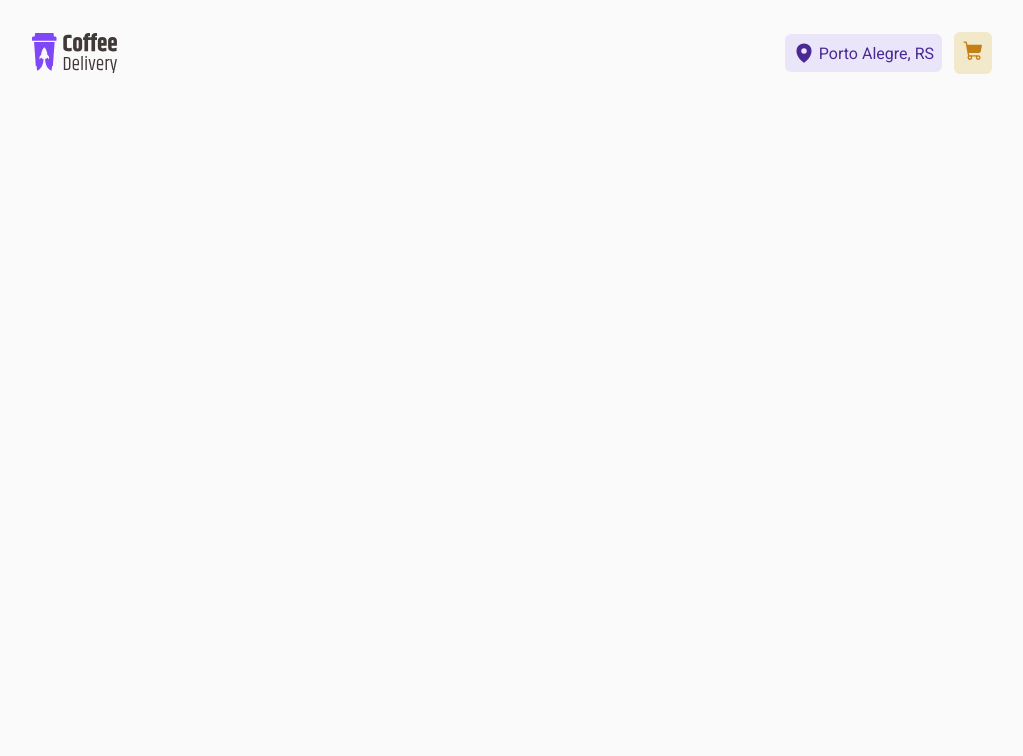
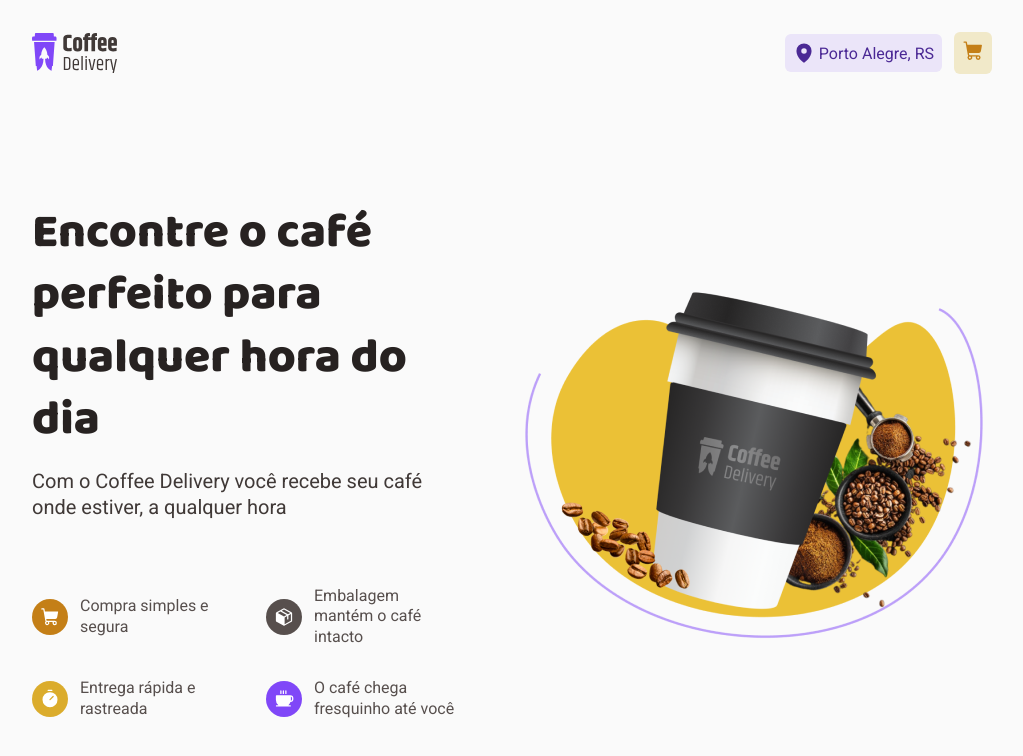
Before and after one commit to juliamchdo/coffee-delivery, a React (Vite) app: page / in a window 1280 px wide. Shown: the top 756 px of the page, without its empty margins (128-1151 px from the left). Built offline with nearby package versions, Linux system fonts and the light colour scheme.

Commit message:
add home banner info

```diff
--- a/src/Router.tsx
+++ b/src/Router.tsx
@@ -1,10 +1,17 @@
 import { Route, Routes } from "react-router-dom";
 import { DefaultLayout } from "./layouts/DefaultLayout";
+import { Home } from "./pages/Home";
+import { Checkout } from "./pages/Checkout";
+import { OrderSuccess } from "./pages/OrderSuccess";
 
 export function Router() {
   return (
     <Routes>
-      <Route path="/" element={<DefaultLayout />}></Route>
+      <Route path="/" element={<DefaultLayout />}>
+        <Route path="/" element={<Home />} />
+        <Route path="/checkout" element={<Checkout />} />
+        <Route path="/success" element={<OrderSuccess />} />
+      </Route>
     </Routes>
   );
 }
--- /dev/null
+++ b/src/pages/Checkout/index.tsx
@@ -0,0 +1,3 @@
+export function Checkout() {
+  return <div>checkout</div>;
+}
--- a/src/pages/Home/index.tsx
+++ b/src/pages/Home/index.tsx
@@ -0,0 +1,63 @@
+import {
+  HomeContainer,
+  Info,
+  Banner,
+  Subtitle,
+  Title,
+  ItensGroup,
+  Item,
+  ItemIcon,
+  ItemText,
+} from "./styles";
+
+import { ShoppingCart, Package, Timer, Coffee } from "@phosphor-icons/react";
+
+import CoffeeCup from "../../assets/coffee-cup.png";
+
+export function Home() {
+  return (
+    <HomeContainer>
+      <Banner>
+        <Info>
+          <Title>Encontre o café perfeito para qualquer hora do dia</Title>
+          <Subtitle>
+            Com o Coffee Delivery você recebe seu café onde estiver, a qualquer
+            hora
+          </Subtitle>
+
+          <ItensGroup>
+            <Item>
+              <ItemIcon itemColor="orange">
+                <ShoppingCart size={20} weight="fill" />
+              </ItemIcon>
+              <ItemText>Compra simples e segura</ItemText>
+            </Item>
+
+            <Item>
+              <ItemIcon itemColor="black">
+                <Package size={20} weight="fill" />
+              </ItemIcon>
+              <ItemText>Embalagem mantém o café intacto</ItemText>
+            </Item>
+
+            <Item>
+              <ItemIcon itemColor="yellow">
+                <Timer size={20} weight="fill" />
+              </ItemIcon>
+              <ItemText>Entrega rápida e rastreada</ItemText>
+            </Item>
+
+            <Item>
+              <ItemIcon itemColor="purple">
+                <Coffee size={20} weight="fill" />
+              </ItemIcon>
+              <ItemText>O café chega fresquinho até você</ItemText>
+            </Item>
+          </ItensGroup>
+        </Info>
+
+        <img src={CoffeeCup} alt="Coffee Delivery Cup" />
+      </Banner>
+    </HomeContainer>
+  );
+}
--- a/src/pages/Home/styles.ts
+++ b/src/pages/Home/styles.ts
@@ -0,0 +1,81 @@
+import styled from "styled-components";
+
+export const HomeContainer = styled.main`
+  display: flex;
+  align-items: center;
+  flex-direction: column;
+
+  margin-top: 8rem;
+`;
+
+export const Banner = styled.div`
+  display: flex;
+  align-items: center;
+  justify-content: space-between;
+  gap: 3.5rem;
+`;
+
+export const Info = styled.div`
+  display: flex;
+  flex-direction: column;
+  align-items: flex-start;
+`;
+
+export const Title = styled.h1`
+  font-family: "Baloo 2", sans-serif;
+  font-size: 3rem;
+  line-height: 130%;
+  font-weight: 800;
+  color: ${(props) => props.theme["black-400"]};
+`;
+
+export const Subtitle = styled.span`
+  font-size: 1.25rem;
+  line-height: 130%;
+  color: ${(props) => props.theme["black-300"]};
+  margin-top: 1rem;
+`;
+
+export const ItensGroup = styled.div`
+  display: grid;
+  grid-template-columns: 1fr 1fr;
+  grid-template-rows: 1fr 1fr;
+  gap: 1.25rem 2.5rem;
+  grid-template-areas:
+    ". ."
+    ". .";
+  justify-items: start;
+  margin-top: 4.125rem;
+`;
+
+export const Item = styled.div`
+  display: flex;
+  align-items: center;
+  justify-content: center;
+  gap: 0.75rem;
+`;
+
+const ITEM_COLOR = {
+  orange: "yellow-300",
+  yellow: "yellow-200",
+  black: "black-200",
+  purple: "purple-200",
+} as const;
+
+interface ItemIconProps {
+  itemColor: keyof typeof ITEM_COLOR;
+}
+
+export const ItemIcon = styled.span<ItemIconProps>`
+  border-radius: 100%;
+  padding: 0.5rem;
+  line-height: 0;
+  color: ${(props) => props.theme["white"]};
+  background: ${(props) => props.theme[ITEM_COLOR[props.itemColor]]};
+`;
+
+export const ItemText = styled.span`
+  font-size: 1rem;
+  line-height: 130%;
+  color: ${(props) => props.theme["black-200"]};
+`;
--- /dev/null
+++ b/src/pages/OrderSuccess/index.tsx
@@ -0,0 +1,3 @@
+export function OrderSuccess() {
+  return <div>order</div>;
+}
--- a/src/styles/global.ts
+++ b/src/styles/global.ts
@@ -8,7 +8,7 @@ export const GlobalStyle = createGlobalStyle`
     }
 
     body{
-        background: ${(props) => props.theme["gray-100"]};
+        background: ${(props) => props.theme["base-label"]};
         --webkit-font-smoothing: antialiased;
     }
 
--- a/src/styles/themes/default.ts
+++ b/src/styles/themes/default.ts
@@ -1,8 +1,8 @@
 export const defaultTheme = {
   white: "#FFFFFF",
 
-  "gray-100": "#FAFAFA",
-  "gray-200": "#F3F2F2",
+  "base-label": "#FAFAFA",
+  "base-card": "#F3F2F2",
   "gray-300": "#EDEDED",
   "gray-400": "#E6E5E5",
   "gray-500": "#D7D5D5",
```
Also changed, not shown: src/assets/coffee-cup.png (added), src/pages/Checkout/styles.ts (added), src/pages/OrderSuccess/styles.ts (added).
